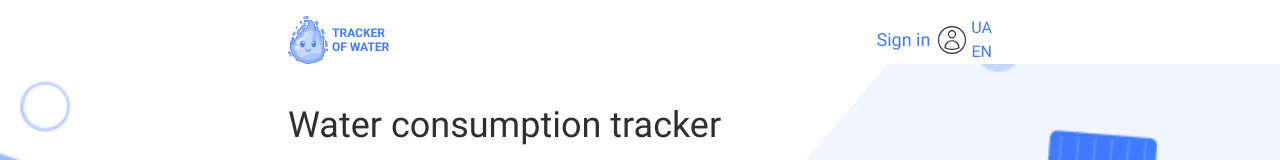
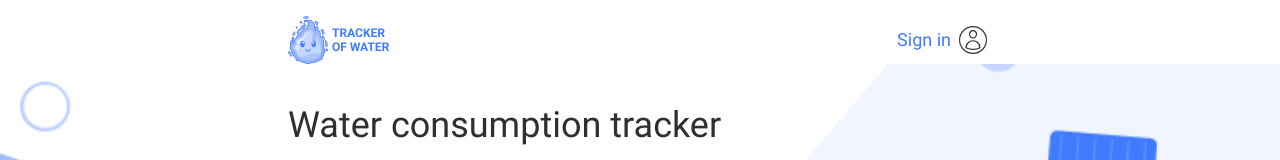
Before and after one commit to AndriiPolishchuk28/water-tracker-frontend, a React (Create React App) app: page /water-tracker-frontend/ in a window 1280 px wide. Shown: the top 160 px of the page. Built offline with nearby package versions, Linux system fonts and the light colour scheme; the HTML template or start-up script is replaced by a standard one.

Commit message:
remove language

```diff
--- a/src/components/Header/Header.jsx
+++ b/src/components/Header/Header.jsx
@@ -4,23 +4,23 @@ import {
   HeaderContainer,
   WrapperAuth,
   WrapperBtn,
-  BtnLanguage,
+  // BtnLanguage,
 } from './Header.styled';
 import { selectAuthIsSignedIn } from '../../redux/auth/selectors';
 import { useSelector } from 'react-redux';
 import UserAuth from './UserAuth/UserAuth';
 import UserLogoModal from './UserLogoModal/UserLogoModal';
-import { LANGUAGE_STORAGE_KEY } from '../../constants';
-import { useTranslation } from 'react-i18next';
+// import { LANGUAGE_STORAGE_KEY } from '../../constants';
+// import { useTranslation } from 'react-i18next';
 
 const Header = () => {
   const isLoggedIn = useSelector(selectAuthIsSignedIn);
-  const { i18n } = useTranslation();
+  // const { i18n } = useTranslation();
 
-  const change = lng => {
-    i18n.changeLanguage(lng);
-    localStorage.setItem(LANGUAGE_STORAGE_KEY, lng);
-  };
+  // const change = lng => {
+  //   i18n.changeLanguage(lng);
+  //   localStorage.setItem(LANGUAGE_STORAGE_KEY, lng);
+  // };
 
   return (
     <WrapperContainer>
@@ -29,8 +29,8 @@ const Header = () => {
         <WrapperAuth>
           {isLoggedIn ? <UserLogoModal /> : <UserAuth />}
           <WrapperBtn>
-            <BtnLanguage onClick={() => change('ua')}>UA</BtnLanguage>
-            <BtnLanguage onClick={() => change('en')}>EN</BtnLanguage>
+            {/* <BtnLanguage onClick={() => change('ua')}>UA</BtnLanguage>
+            <BtnLanguage onClick={() => change('en')}>EN</BtnLanguage> */}
           </WrapperBtn>
         </WrapperAuth>
       </HeaderContainer>
--- a/src/components/Header/UserAuth/UserAuth.jsx
+++ b/src/components/Header/UserAuth/UserAuth.jsx
@@ -4,14 +4,11 @@ import {
   IconUser,
   TextHeaderSingIn,
 } from './UserAuth.styled';
-import { useTranslation } from 'react-i18next';
 
 const UserAuth = () => {
-  const { t } = useTranslation();
-
   return (
     <HeaderSignInLink to="/signin">
-      <TextHeaderSingIn>{t('header.signin')}</TextHeaderSingIn>
+      <TextHeaderSingIn>Sign in</TextHeaderSingIn>
       <IconUser>
         <use href={`${sprite}#icon-user`} />
       </IconUser>
```
